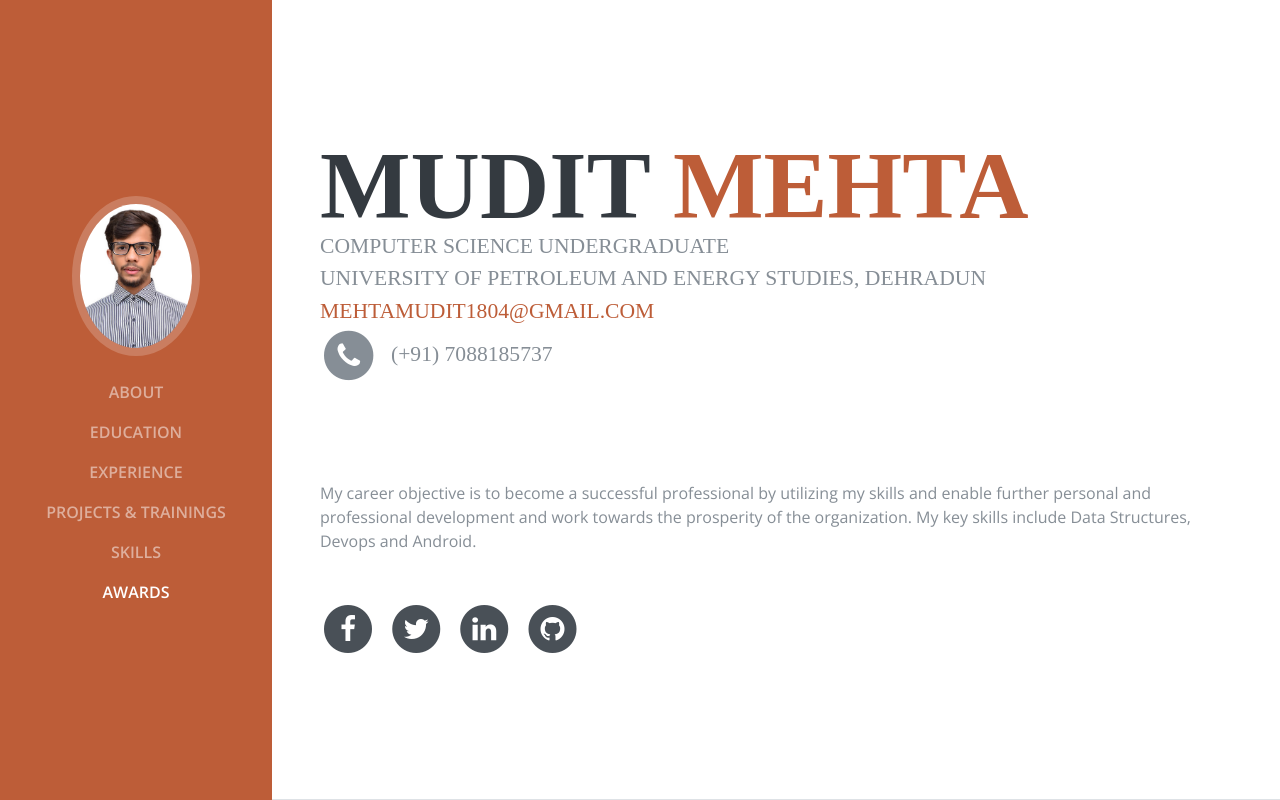
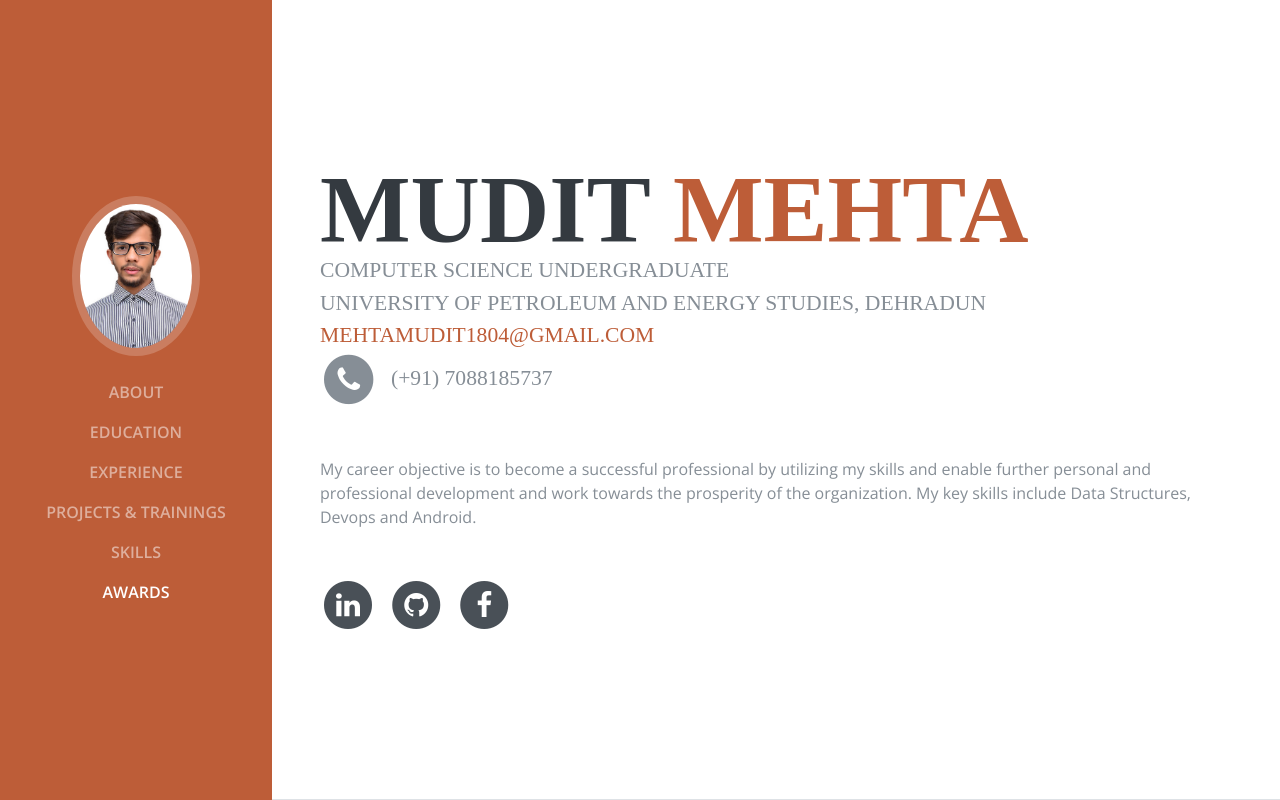
Before and after one commit to mudit1804/mudit1804.github.io, a plain HTML site: page index.html in a window 1280 px wide. Shown: the top 800 px of the page. Drawn offline with nearby package versions, Linux system fonts and the light colour scheme; a web font is replaced by a local one.

Commit message:
fb links

```diff
--- a/index.html
+++ b/index.html
@@ -84,32 +84,13 @@
                   </li>
                   <li class="list-inline-item">(+91) 7088185737</li>
                 </ul>
-
-
-            <br>
-
           </div>
           <p class="mb-5">My career objective is to become a successful professional by utilizing my skills and enable further personal and
               professional development and work towards the prosperity of the organization. My key skills include Data Structures, Devops and Android.</p>
           <ul class="list-inline list-social-icons mb-0">
-            <li class="list-inline-item">
-              <a href="#">
-                <span class="fa-stack fa-lg">
-                  <i class="fa fa-circle fa-stack-2x"></i>
-                  <i class="fa fa-facebook fa-stack-1x fa-inverse"></i>
-                </span>
-              </a>
-            </li>
-            <li class="list-inline-item">
-              <a href="#">
-                <span class="fa-stack fa-lg">
-                  <i class="fa fa-circle fa-stack-2x"></i>
-                  <i class="fa fa-twitter fa-stack-1x fa-inverse"></i>
-                </span>
-              </a>
-            </li>
-            <li class="list-inline-item">
-              <a href="#">
+
+           <li class="list-inline-item">
+              <a href="www.linkedin.com/in/mudit-mehta-6920a2113">
                 <span class="fa-stack fa-lg">
                   <i class="fa fa-circle fa-stack-2x"></i>
                   <i class="fa fa-linkedin fa-stack-1x fa-inverse"></i>
@@ -117,13 +98,22 @@
               </a>
             </li>
             <li class="list-inline-item">
-              <a href="#">
+              <a href="https://github.com/mudit1804/">
                 <span class="fa-stack fa-lg">
                   <i class="fa fa-circle fa-stack-2x"></i>
                   <i class="fa fa-github fa-stack-1x fa-inverse"></i>
                 </span>
               </a>
             </li>
+
+            <li class="list-inline-item">
+                <a href="www.facebook.com/mudit.mehta.754">
+                  <span class="fa-stack fa-lg">
+                    <i class="fa fa-circle fa-stack-2x"></i>
+                    <i class="fa fa-facebook fa-stack-1x fa-inverse"></i>
+                  </span>
+                </a>
+              </li>
 
           </ul>
         </div>
```
